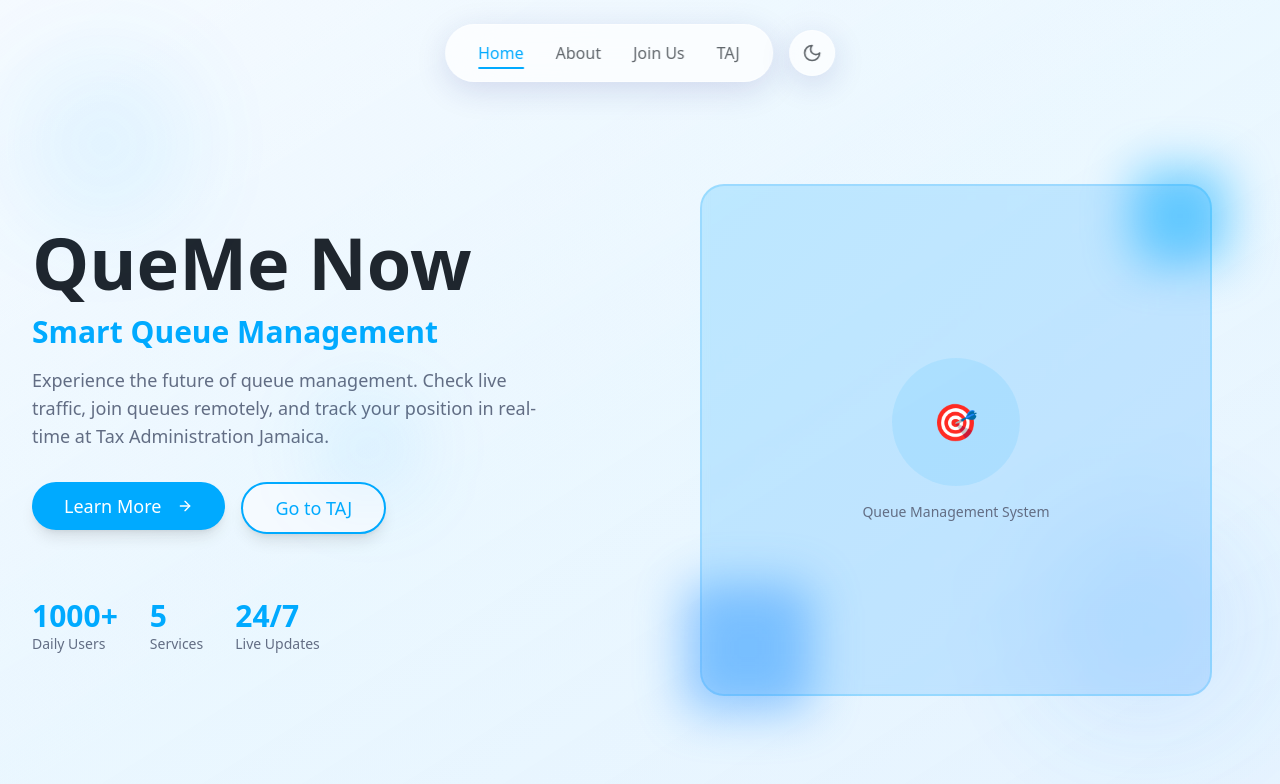
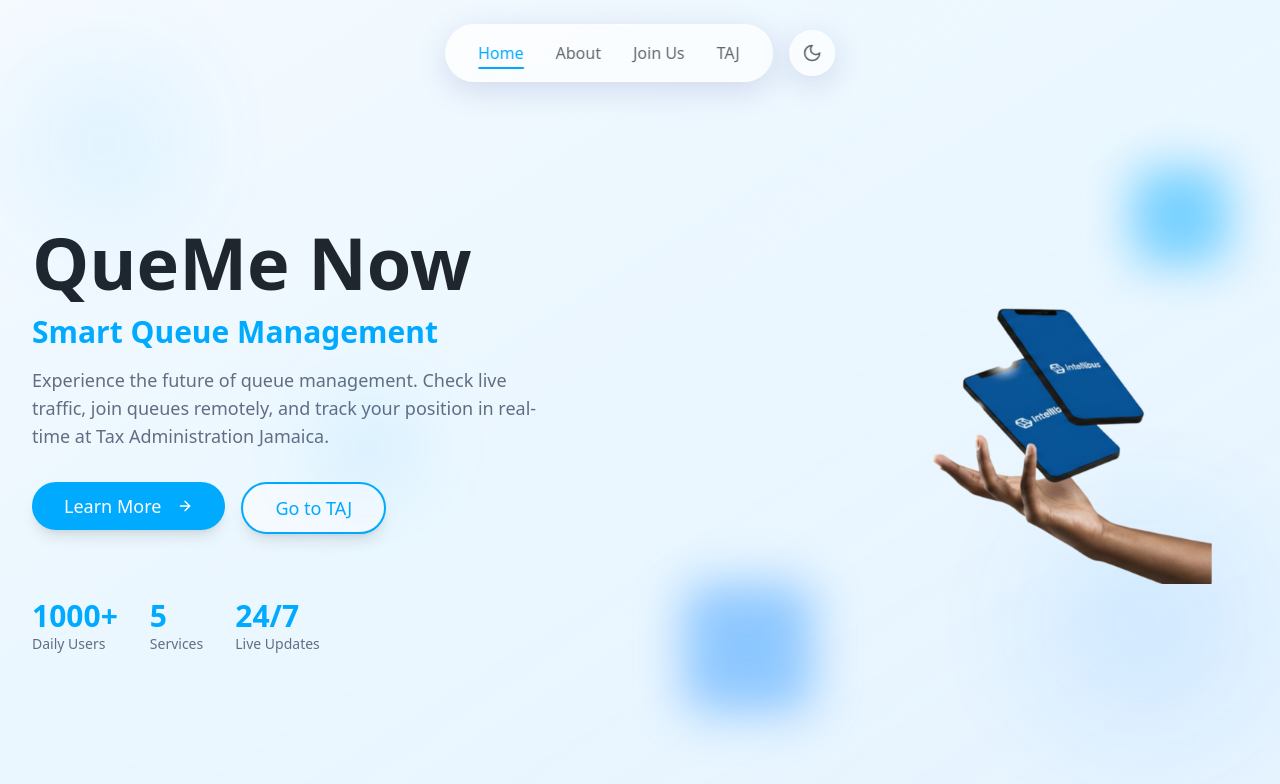
Before and after one commit to itsdebrakayes/Lyne, a React (Vite) app: page / in a window 1280 px wide. Shown: the top 784 px of the page. Built offline with nearby package versions, Linux system fonts and the light colour scheme; the HTML template or start-up script is replaced by a standard one.

Commit message:
Fix: Adjust image positioning

```diff
--- a/src/pages/Home.tsx
+++ b/src/pages/Home.tsx
@@ -2,6 +2,7 @@ import { Button } from "@/components/ui/button";
 import { Navbar } from "@/components/Navbar";
 import { useNavigate } from "react-router-dom";
 import { ArrowRight } from "lucide-react";
+import heroImage from "@/assets/hero-image.png";
 
 const Home = () => {
   const navigate = useNavigate();
@@ -69,18 +70,14 @@ const Home = () => {
               </div>
             </div>
 
-            {/* Right Content - Image Placeholder */}
+            {/* Right Content - Hero Image */}
             <div className="relative animate-fade-in" style={{ animationDelay: '0.2s' }}>
               <div className="relative aspect-square max-w-lg mx-auto">
-                {/* Placeholder for hero image */}
-                <div className="absolute inset-0 bg-gradient-to-br from-primary/20 to-secondary/20 rounded-3xl backdrop-blur-sm flex items-center justify-center border-2 border-primary/20">
-                  <div className="text-center space-y-4">
-                    <div className="w-32 h-32 mx-auto bg-primary/10 rounded-full flex items-center justify-center">
-                      <span className="text-4xl">🎯</span>
-                    </div>
-                    <p className="text-muted-foreground text-sm">Queue Management System</p>
-                  </div>
-                </div>
+                <img
+                  src={heroImage}
+                  alt="QueMe Now Queue Management"
+                  className="w-full h-full object-contain"
+                />
                 {/* Decorative elements */}
                 <div className="absolute -top-4 -right-4 w-24 h-24 bg-primary rounded-2xl blur-xl opacity-50" />
                 <div className="absolute -bottom-4 -left-4 w-32 h-32 bg-secondary rounded-2xl blur-xl opacity-50" />
```
